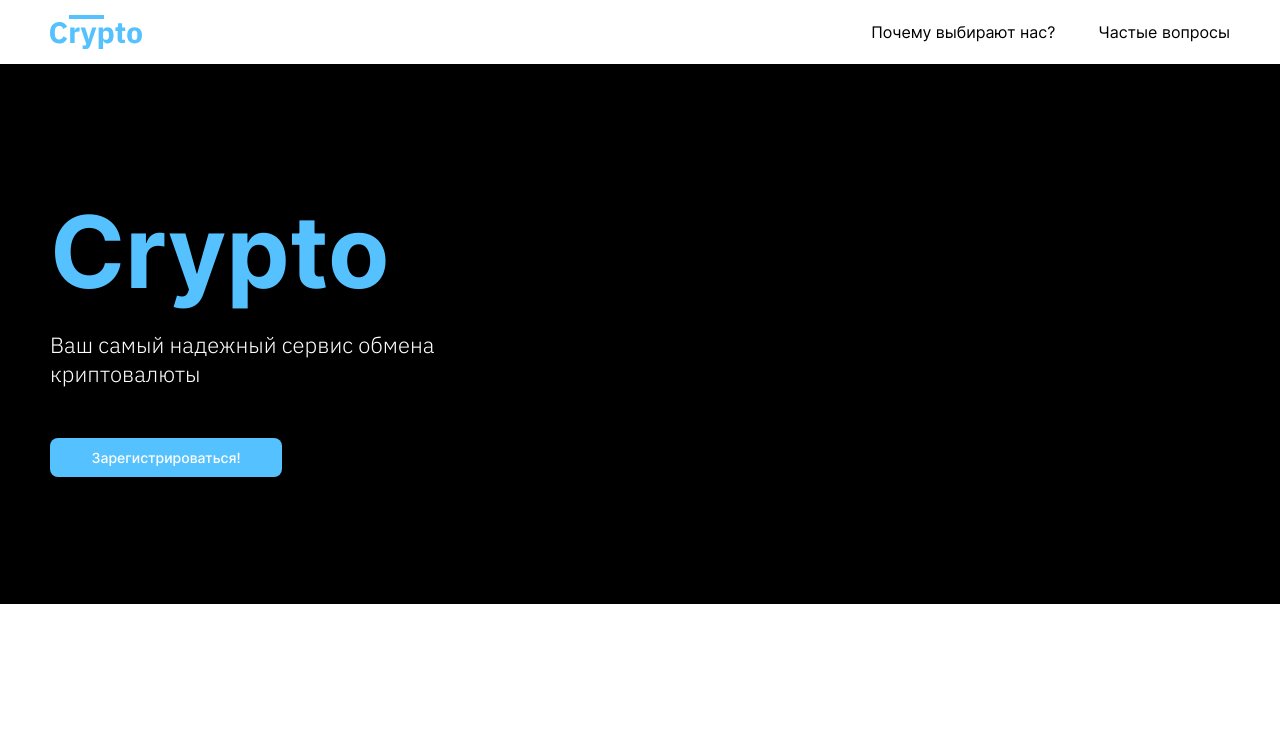
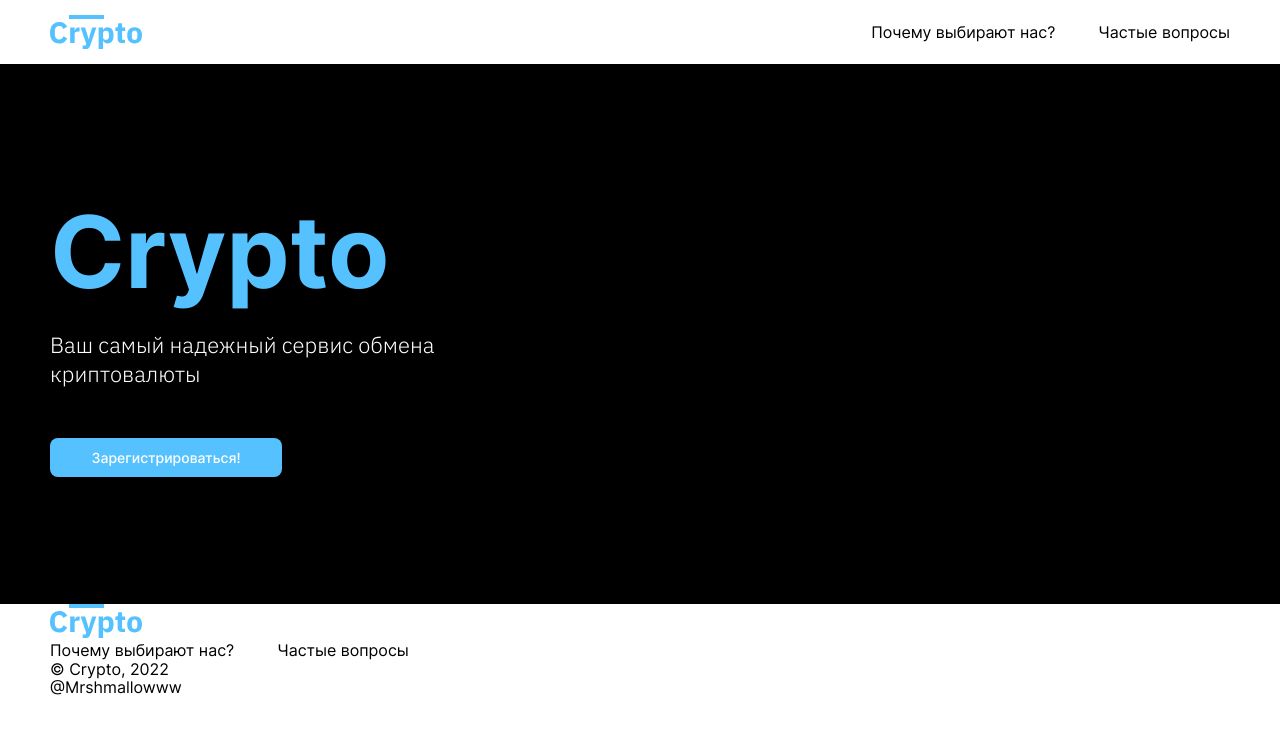
Before and after one commit to chalkinanatalya/Crypto, a plain HTML site: page index.html in a window 1280 px wide. Drawn offline with Linux system fonts and the light colour scheme.

Commit message:
html footer

```diff
--- a/index.html
+++ b/index.html
@@ -76,7 +76,23 @@
             </div>
         </div>
     </div>
-    <footer></footer>
+    <footer class="footer">
+        <div class="container footer__container">
+            <img src="img/logo.svg" alt="Логотип Crypto" class="footer__logo">
+            <div class="footer__navigation navigation">
+                <ul class="navigation__list">
+                    <li class="navigation__item">
+                        <a href="#" class="navigation__link">Почему выбирают нас?</a>
+                    </li>
+                    <li class="navigation__item">
+                        <a href="#" class="navigation__link">Частые вопросы</a>
+                    </li>
+                </ul>
+            </div>
+            <p class="footer__copyright">© Crypto, 2022</p>
+            <a href="https//t.me/Mrshmallowww" class="footer__design">@Mrshmallowww</a>
+        </div>
+    </footer>
 </body>
 
 </html>
```
